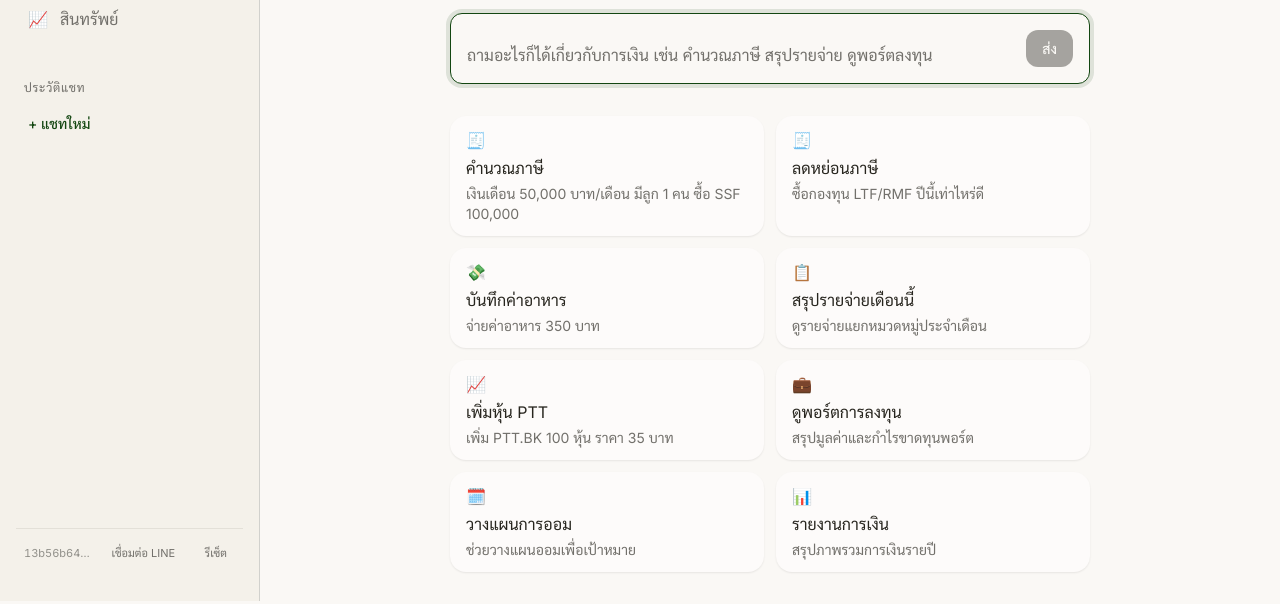
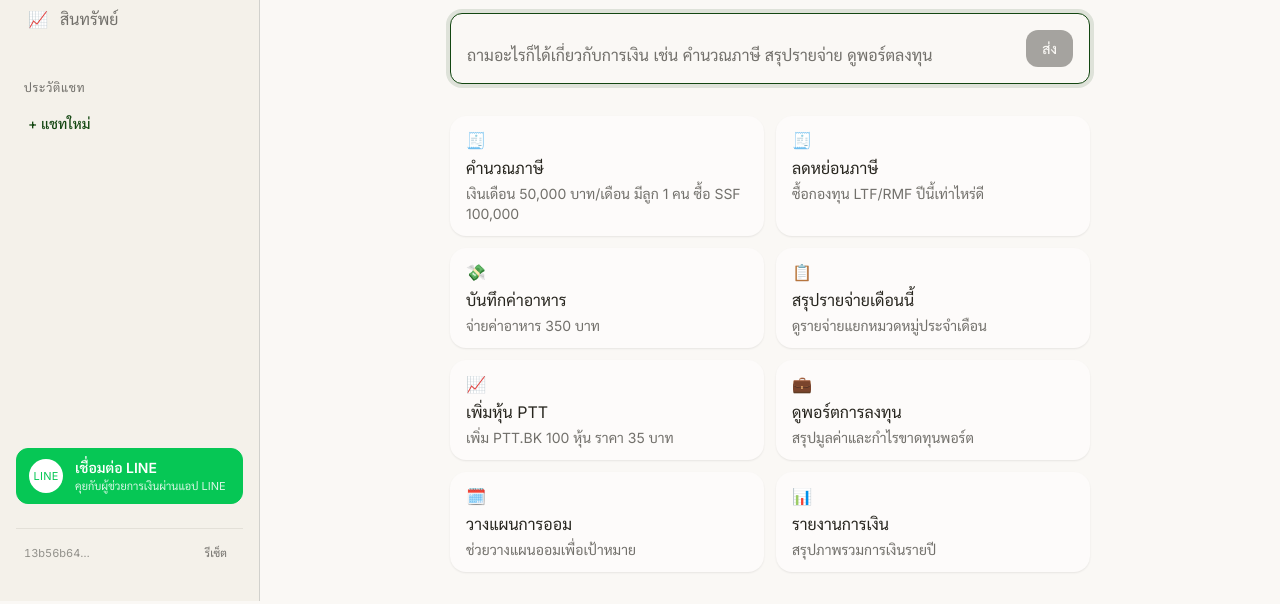
Before and after one commit to pakkaphon-tangtonglang/agenticaiforpersonalfinance, a website: page src/finance_ai/static/index.html in a window 1280 px wide. Shown: the part 199-803 px from the top of the page. Drawn offline with nearby package versions, Linux system fonts and the light colour scheme; no server answers.

```diff
--- /dev/null
+++ b/neon.ts
@@ -0,0 +1,3 @@
+import { defineConfig } from "@neon/config/v1";
+
+export default defineConfig({});
--- /dev/null
+++ b/package.json
@@ -0,0 +1,6 @@
+{
+  "dependencies": {
+    "@neon/config": "^1.4.2",
+    "@neon/env": "^1.3.2"
+  }
+}
--- a/pyproject.toml
+++ b/pyproject.toml
@@ -52,6 +52,7 @@ dependencies = [
     "pythainlp>=5.0.6",
     "pyyaml>=6.0.3",
     "line-bot-sdk>=3.25.0",
+    "psycopg2-binary>=2.9.13",
 ]
 
 [project.optional-dependencies]
--- a/src/finance_ai/static/index.html
+++ b/src/finance_ai/static/index.html
@@ -48,9 +48,18 @@
       <ul class="conv-list" id="convList" aria-label="รายการบทสนทนา"></ul>
     </div>
 
+    <div class="line-connect-card">
+      <button class="line-connect-btn" id="connectLineBtn" type="button" title="เชื่อมต่อบัญชี LINE">
+        <span class="line-connect-icon" aria-hidden="true">LINE</span>
+        <span class="line-connect-text">
+          <strong>เชื่อมต่อ LINE</strong>
+          <small>คุยกับผู้ช่วยการเงินผ่านแอป LINE</small>
+        </span>
+      </button>
+    </div>
+
     <div class="user-box">
       <span class="user-id" id="userIdLabel">—</span>
-      <button class="user-reset" id="connectLineBtn" type="button" title="เชื่อมต่อบัญชี LINE">เชื่อมต่อ LINE</button>
       <button class="user-reset" id="resetUserBtn" type="button" title="สร้างไอดีใหม่">รีเซ็ต</button>
     </div>
   </aside>
--- a/src/finance_ai/static/styles.css
+++ b/src/finance_ai/static/styles.css
@@ -206,6 +206,26 @@ a:hover { text-decoration: underline; }
   flex-shrink: 0;
 }
 .user-reset:hover { background: var(--color-parchment); color: var(--color-ink); }
+
+/* Connect LINE sidebar card */
+.line-connect-card { flex-shrink: 0; }
+.line-connect-btn {
+  width: 100%; display: flex; align-items: center; gap: var(--sp-3);
+  padding: var(--sp-2) var(--sp-3); border-radius: var(--radius-md);
+  border: 1px solid #06C755; background: #06C755; cursor: pointer;
+  transition: filter 0.15s ease, transform 0.1s ease;
+}
+.line-connect-btn:hover { filter: brightness(1.06); }
+.line-connect-btn:active { transform: scale(0.98); }
+.line-connect-icon {
+  flex-shrink: 0; width: 34px; height: 34px; border-radius: 50%;
+  display: inline-flex; align-items: center; justify-content: center;
+  background: #fff; color: #06C755; font-weight: var(--fw-bold);
+  font-size: 11px; letter-spacing: 0.02em;
+}
+.line-connect-text { display: flex; flex-direction: column; align-items: flex-start; text-align: left; }
+.line-connect-text strong { color: #fff; font-size: var(--text-body); }
+.line-connect-text small { color: rgba(255, 255, 255, 0.85); font-size: var(--text-caption); }
 
 /* Connect LINE modal */
 .line-modal-text { margin: 0; font-size: var(--text-body); color: var(--color-graphite); }
```
Also changed, not shown: 3 other files.
